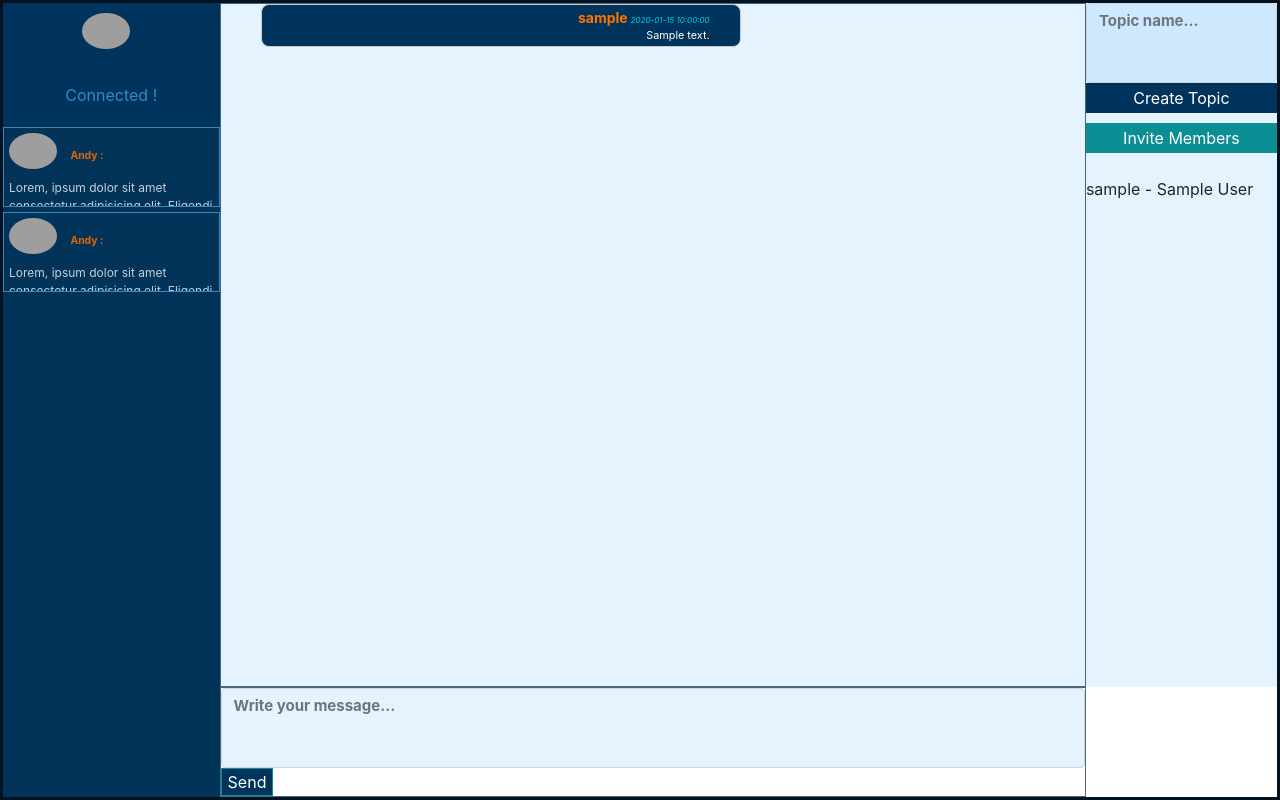
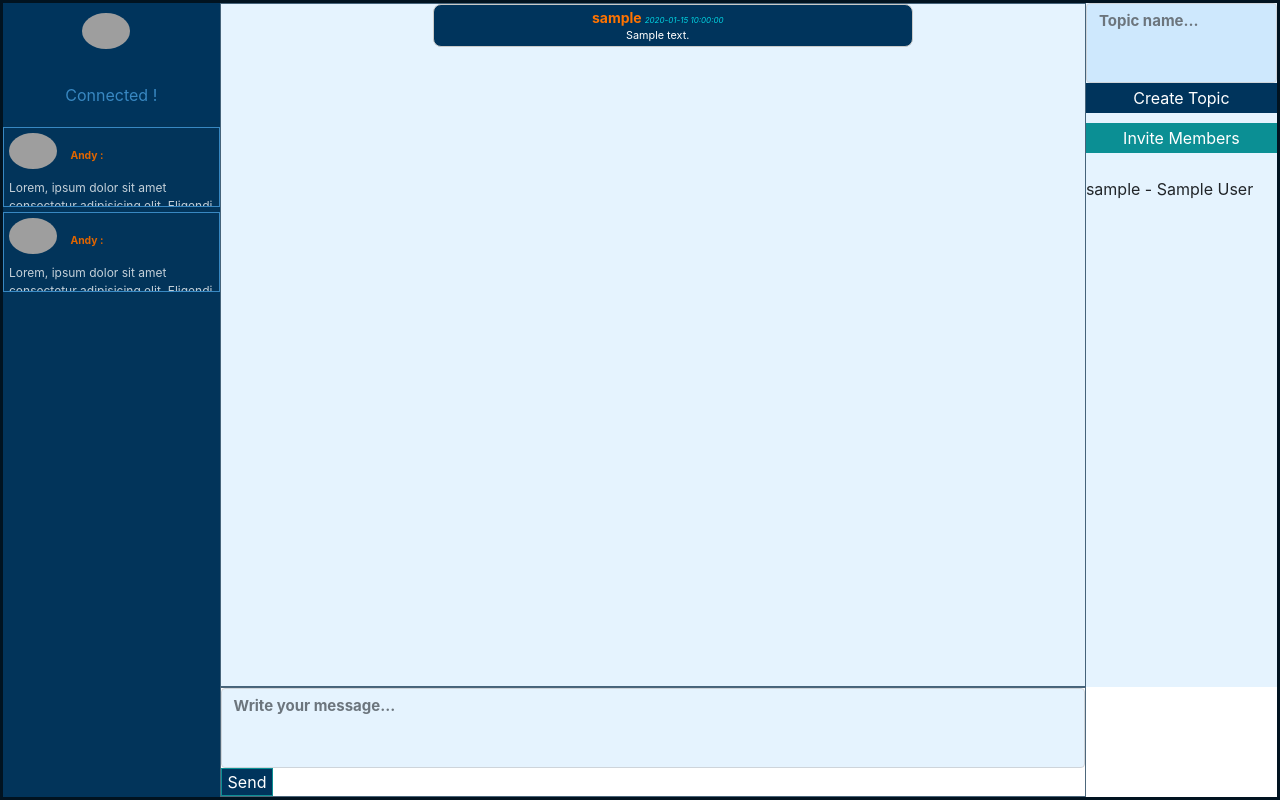
Before and after one commit to rafacolsn/Messenger, a PHP site: page /topic.php in a window 1280 px wide. Run offline with PHP 8.4, Linux system fonts and the light colour scheme; tables that the repository leaves empty or names only in its code hold one stand-in row (values such as "Sample post"); grey boxes are pictures that could not be loaded.

Commit message:
center chat

```diff
--- a/src/assets/css/messenger.css
+++ b/src/assets/css/messenger.css
@@ -106,7 +106,7 @@
    width: 60vh;
    color: white;
    border-radius: 8px;
-   text-align: right;
+   text-align: center;
    padding-top: 2px;
    padding-bottom: 2px;
    padding-right: 30px;
@@ -168,6 +168,13 @@ img {
 
 ul {
    list-style: none;
+   justify-self: center;
+
+
+}
+
+ul li {
+   text-align: center;
 }
 
 
```
